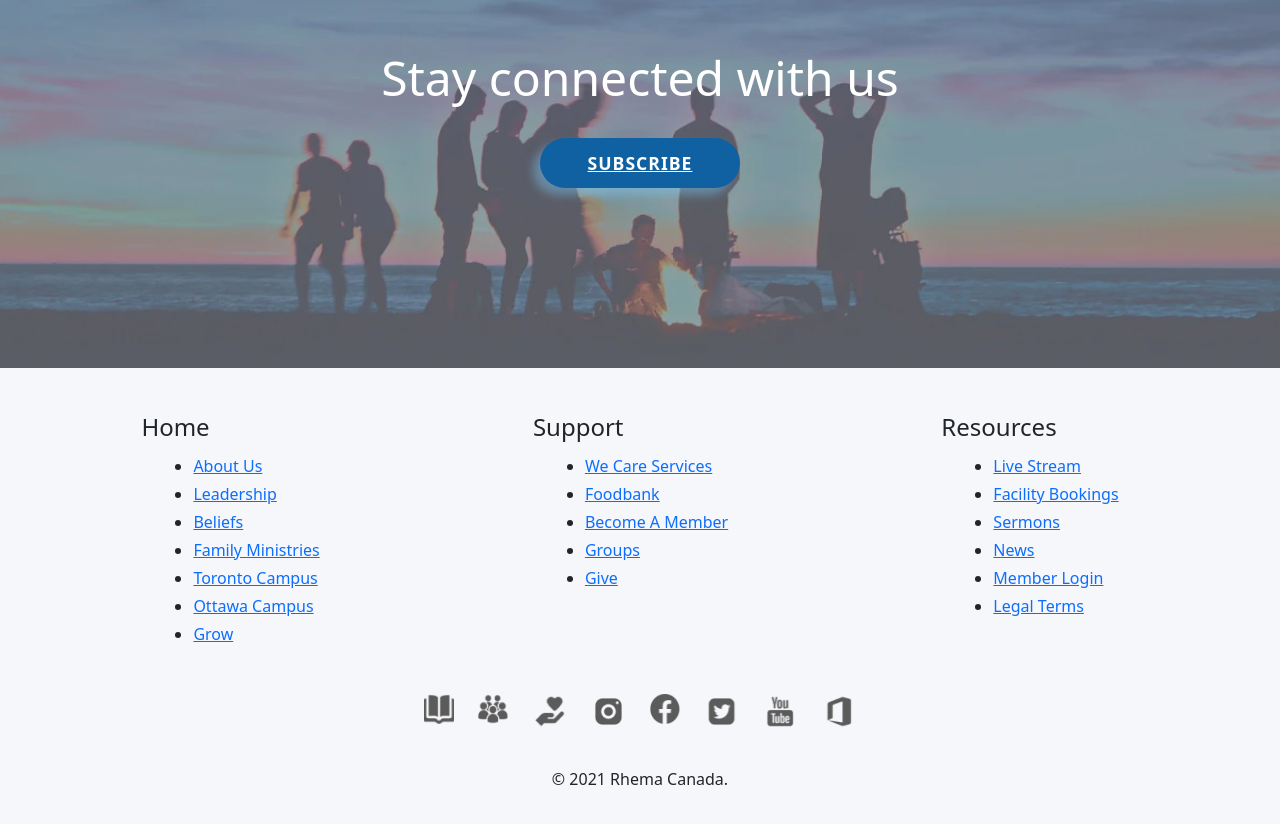
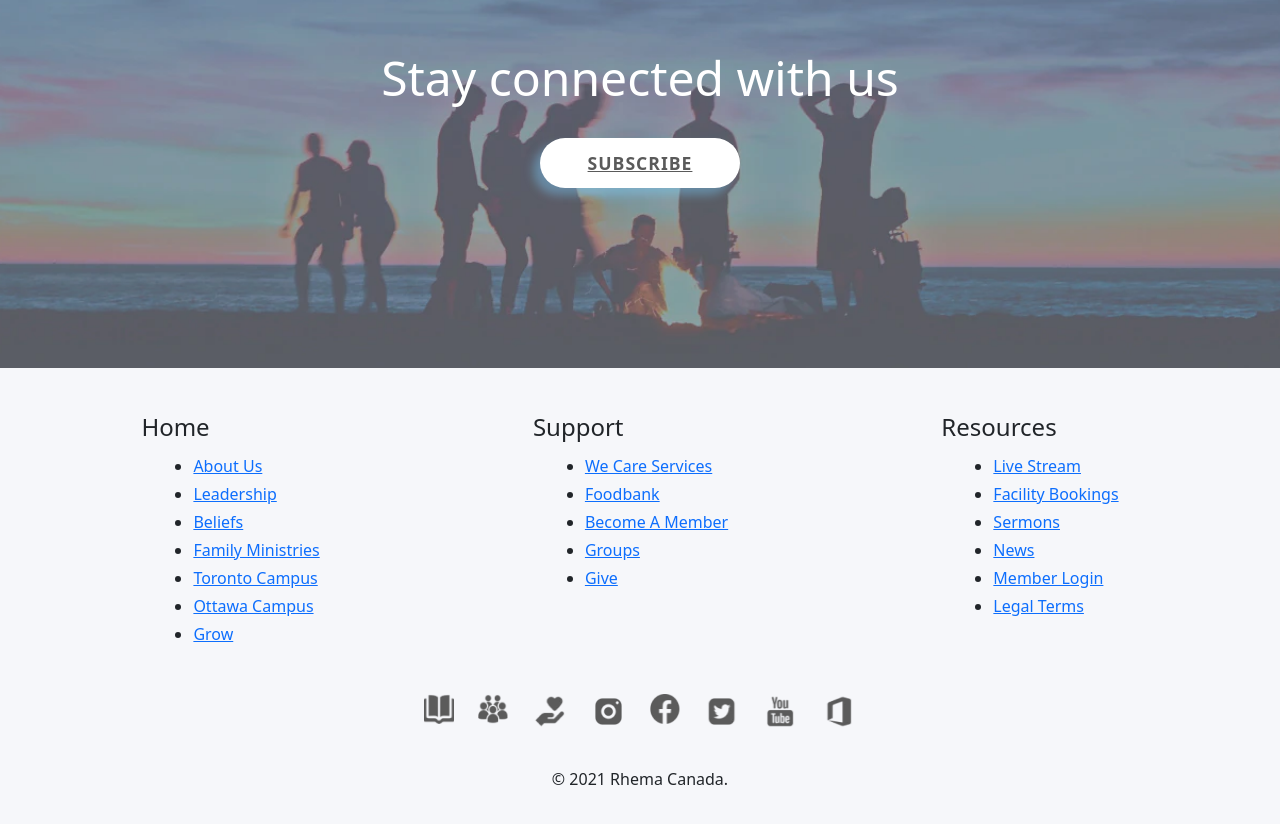
Before and after one commit to roxtran/rhemaonline-nextjs-wp, a Next.js app: page / in a window 1280 px wide. Shown: the part 1840-2664 px from the top of the page. Built offline with nearby package versions, Linux system fonts and the light colour scheme.

Commit message:
fixed subscribe button

```diff
--- a/styles/GlobalStyle.js
+++ b/styles/GlobalStyle.js
@@ -87,7 +87,7 @@ export const Button = styled.a`
       background: var(--blue);
     }
   }
-  &.#fff {
+  &.white {
     background: #fff;
     color: var(--textColor);
     &:hover {
```
